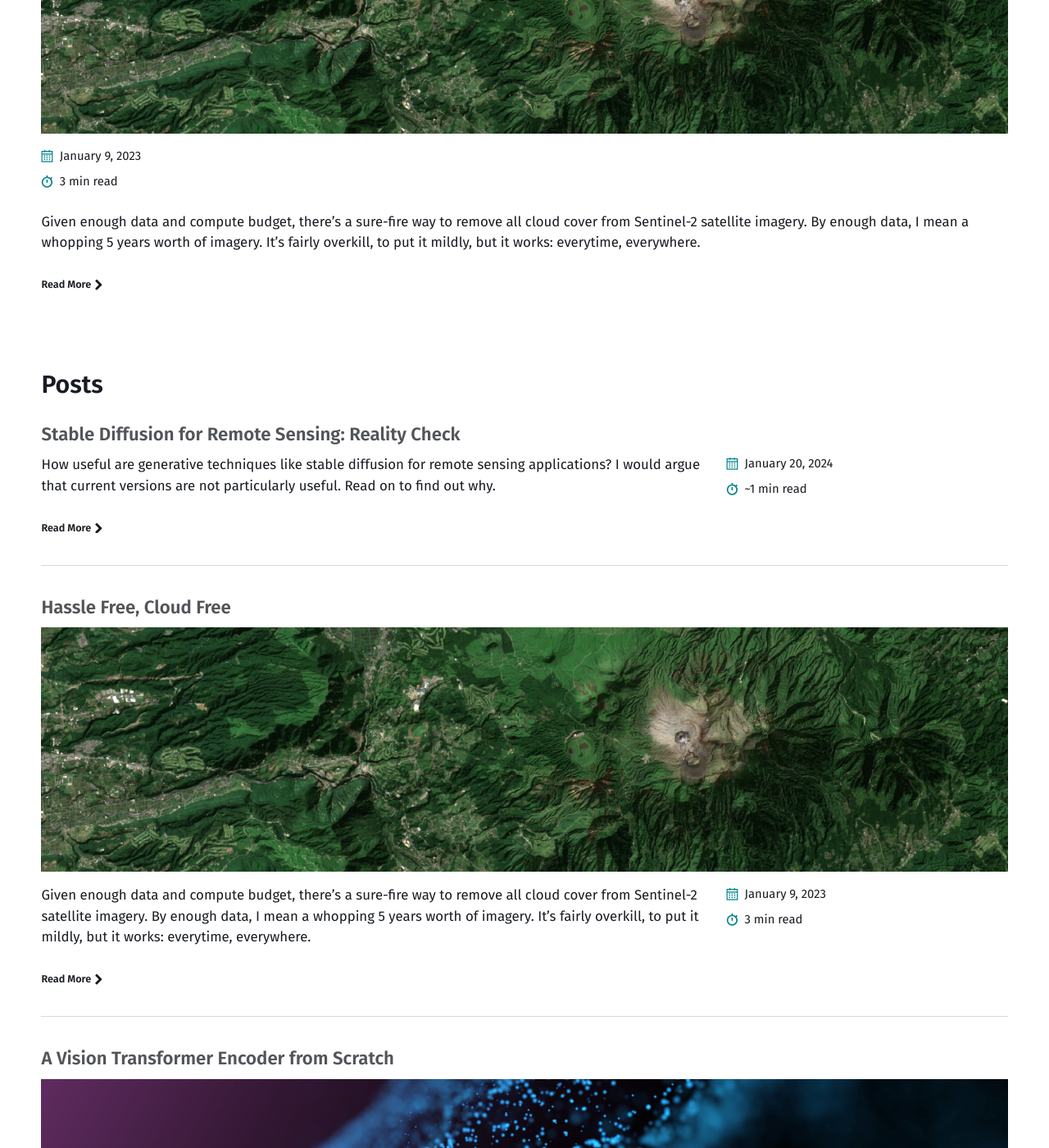
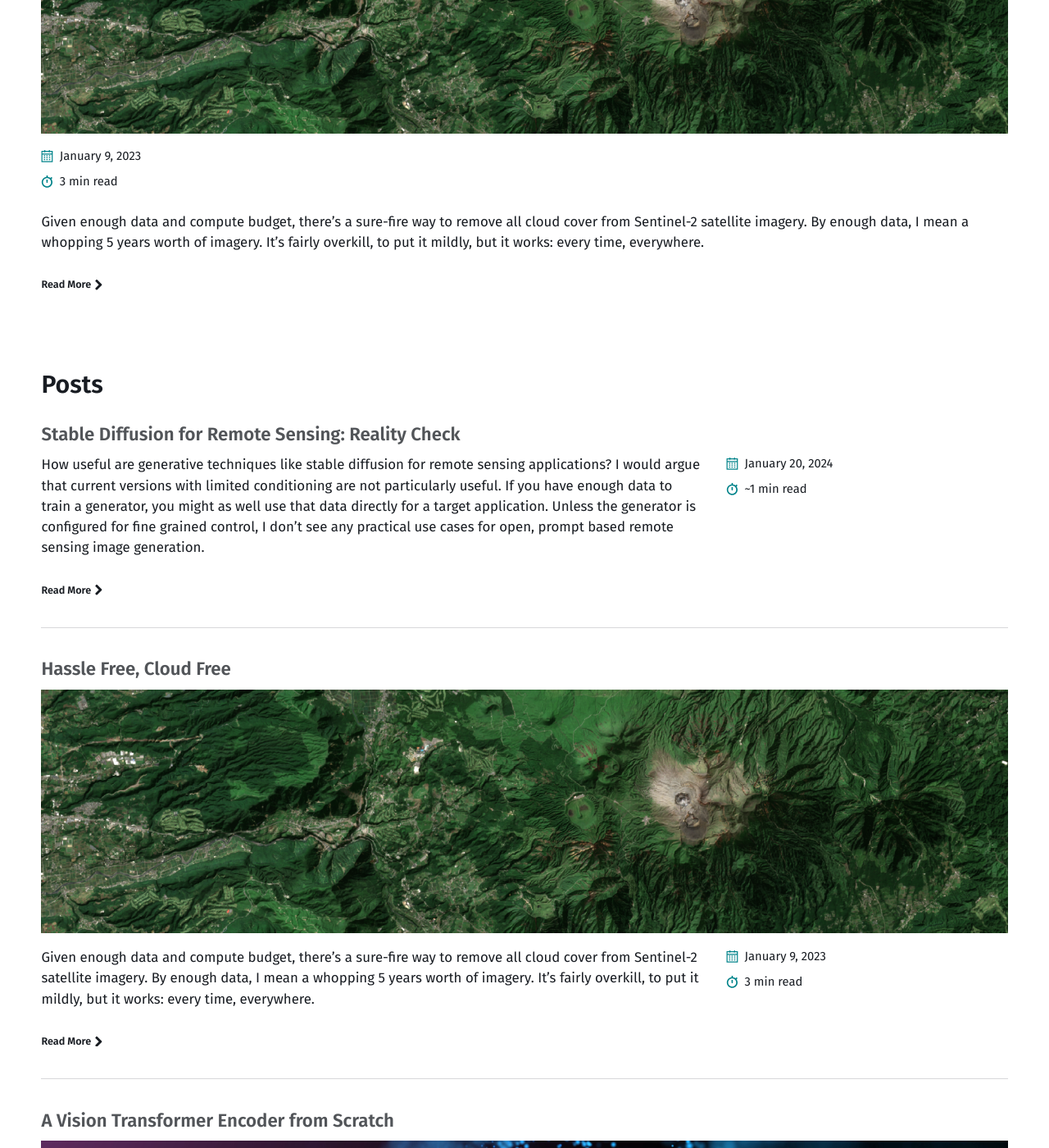
Before and after one commit to danielhoshizaki/danielhoshizaki, a Jekyll site: the page built from index.html, in a window 1280 px wide and 1400 px high, scrolled down 349 px. Shown: the whole window at 82% size. Built offline with Jekyll 4.4.1, drawn with Linux system fonts in a browser that asks for light colours; the list of posts is cut into pages by our own code.

Commit message:
update posts

```diff
--- a/_posts/2023-01-09-sentinel-composite.md
+++ b/_posts/2023-01-09-sentinel-composite.md
@@ -9,8 +9,7 @@ categories: [Remote Sensing, Deep Learning]
 pin: true
 ---
 
-Given enough data and compute budget, there's a sure-fire way to remove all cloud cover from Sentinel-2 satellite imagery. By enough data, I mean a whopping 5 years worth of imagery.
-It's fairly overkill, to put it mildly, but it works: everytime, everywhere.
+Given enough data and compute budget, there's a sure-fire way to remove all cloud cover from Sentinel-2 satellite imagery. By enough data, I mean a whopping 5 years worth of imagery. It's fairly overkill, to put it mildly, but it works: every time, everywhere.
 
 ## Project Description
 I created a process that outputs clear-sky satellite images of ANY location on the globe. The process is fully automated and can return a clear tile given a Setninel-2 cell. It even works for locations that are typically hard to process, like the tropics where there is almost year-round cloud cover. Read on to see examples and find out how I put this project together.
--- a/_posts/2024-01-20-stable-diffusion.md
+++ b/_posts/2024-01-20-stable-diffusion.md
@@ -4,4 +4,4 @@ title:  "Stable Diffusion for Remote Sensing: Reality Check"
 name:  "Daniel Hoshizaki"
 ---
 
-How useful are generative techniques like stable diffusion for remote sensing applications? I would argue that current versions are not particularly useful. Read on to find out why.
+How useful are generative techniques like stable diffusion for remote sensing applications? I would argue that current versions with limited conditioning are not particularly useful. If you have enough data to train a generator, you might as well use that data directly for a target application. Unless the generator is configured for fine grained control, I don't see any practical use cases for open, prompt based remote sensing image generation.
```
